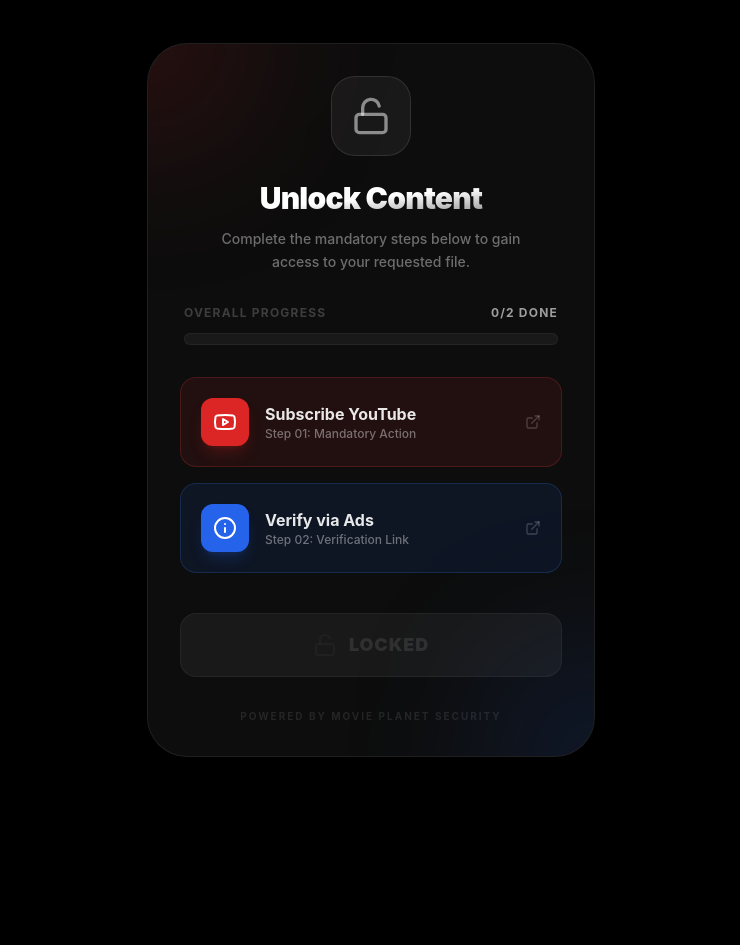
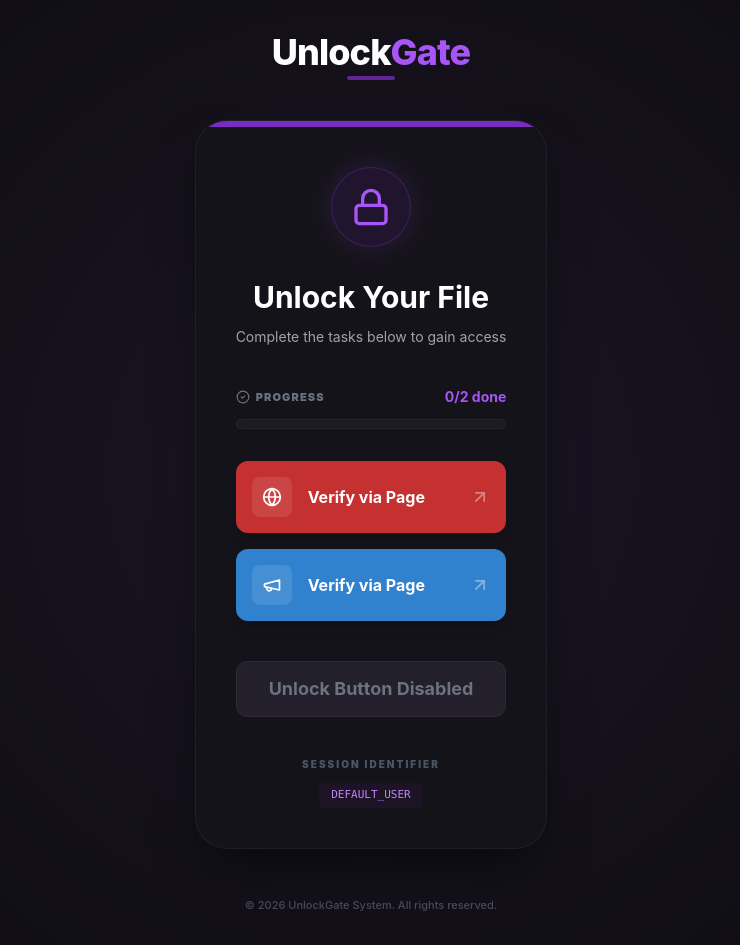
Before and after one commit to Ishangadineth/task_page-movie, a Next.js app: page / in a window 1280 px wide. Shown: the whole page, without its empty margins (269-1009 px from the left). Before the commit the page ends 800 px from the top, so only its background shows below. Built offline with nearby package versions, Linux system fonts and the light colour scheme.

Commit message:
UI: Update landing page to match provided image design and branding (UnlockGate)

```diff
--- a/app/globals.css
+++ b/app/globals.css
@@ -3,23 +3,22 @@
 @tailwind utilities;
 
 :root {
-  --background: #000000;
+  --background: #0d0b10;
   --foreground: #ffffff;
 }
 
 body {
   color: var(--foreground);
-  background: var(--background);
+  background: radial-gradient(circle at center, #1a1625 0%, #0d0b10 100%);
   font-family: 'Inter', -apple-system, BlinkMacSystemFont, 'Segoe UI', Roboto, Oxygen, Ubuntu, Cantarell, 'Open Sans', 'Helvetica Neue', sans-serif;
   overflow-x: hidden;
 }
 
 @layer utilities {
-  .glass-card {
-    background: rgba(18, 18, 18, 0.75);
-    backdrop-filter: blur(12px);
-    -webkit-backdrop-filter: blur(12px);
-    border: 1px solid rgba(255, 255, 255, 0.08);
+  .unlock-card {
+    background: #15131a;
+    border: 1px solid rgba(255, 255, 255, 0.05);
+    box-shadow: 0 25px 50px -12px rgba(0, 0, 0, 0.5);
   }
 }
 
@@ -27,13 +26,12 @@
 ::-webkit-scrollbar {
   width: 6px;
 }
+
 ::-webkit-scrollbar-track {
-  background: #000000;
+  background: #0d0b10;
 }
+
 ::-webkit-scrollbar-thumb {
-  background: #333333;
+  background: #2a2635;
   border-radius: 10px;
 }
-::-webkit-scrollbar-thumb:hover {
-  background: #444444;
-}
--- a/app/layout.js
+++ b/app/layout.js
@@ -1,7 +1,7 @@
 import "./globals.css";
 
 export const metadata = {
-    title: "Sub2Unlock - Complete Tasks to Unlock",
+    title: "UnlockGate - Complete Tasks to Unlock",
     description: "Subscribe to YouTube and verify via ads to unlock your content seamlessly.",
 };
 
--- a/app/page.js
+++ b/app/page.js
@@ -1,23 +1,23 @@
 "use client";
 
-import { useState, useEffect, Suspense } from "react";
+import { useState, Suspense } from "react";
 import { useSearchParams } from "next/navigation";
-import { motion, AnimatePresence } from "framer-motion";
-import { Youtube, ExternalLink, Unlock, CheckCircle, Info } from "lucide-react";
+import { motion } from "framer-motion";
+import { Globe, Megaphone, Lock, ArrowUpRight, CheckCircle2 } from "lucide-react";
 
 function LandingContent() {
     const searchParams = useSearchParams();
-    const id = searchParams.get("id") || "default";
+    const id = searchParams.get("id") || "default_user";
 
     const [tasks, setTasks] = useState({
-        youtube: false,
-        ads: false,
+        task1: false,
+        task2: false,
     });
 
     const [loading, setLoading] = useState(false);
 
-    const isUnlocked = tasks.youtube && tasks.ads;
-    const progressPercent = (Object.values(tasks).filter(Boolean).length / 2) * 100;
+    const isUnlocked = tasks.task1 && tasks.task2;
+    const completedCount = Object.values(tasks).filter(Boolean).length;
 
     const handleTaskClick = (taskKey, url) => {
         window.open(url, "_blank");
@@ -34,139 +34,121 @@
     };
 
     return (
-        <motion.div
-            initial={{ opacity: 0, y: 30 }}
-            animate={{ opacity: 1, y: 0 }}
-            transition={{ duration: 0.6, ease: "easeOut" }}
-            className="w-full max-w-md mx-auto"
-        >
-            <div className="glass-card rounded-[2.5rem] p-8 shadow-2xl relative overflow-hidden backdrop-blur-2xl">
-                {/* Glow Effects */}
-                <div className="absolute -top-24 -left-24 w-48 h-48 bg-red-600/20 rounded-full blur-[80px]" />
-                <div className="absolute -bottom-24 -right-24 w-48 h-48 bg-blue-600/20 rounded-full blur-[80px]" />
-
-                {/* Header */}
-                <div className="text-center mb-8 relative">
-                    <motion.div
-                        initial={{ scale: 0.8 }}
-                        animate={{ scale: 1 }}
-                        className="w-20 h-20 bg-white/5 rounded-3xl mx-auto flex items-center justify-center mb-6 border border-white/10"
-                    >
-                        <Unlock className="w-10 h-10 text-white/50" />
-                    </motion.div>
-                    <h1 className="text-3xl font-black mb-3 tracking-tight bg-gradient-to-br from-white via-white to-white/40 bg-clip-text text-transparent">
-                        Unlock Content
+        <main className="flex flex-col items-center justify-center min-h-screen p-4 text-white">
+            {/* Logo Header */}
+            <div className="mb-10 text-center">
+                <h1 className="text-4xl font-extrabold tracking-tight flex items-center">
+                    <span>Unlock</span>
+                    <span className="text-purple-500">Gate</span>
                 </h1>
-                    <p className="text-white/40 text-sm font-medium leading-relaxed px-4">
-                        Complete the mandatory steps below to gain access to your requested file.
-                    </p>
+                <div className="h-1 w-12 bg-purple-600 mx-auto mt-1 rounded-full opacity-60" />
             </div>
 
+            {/* Main Card */}
+            <motion.div
+                initial={{ opacity: 0, y: 20 }}
+                animate={{ opacity: 1, y: 0 }}
+                className="w-full max-w-[420px] unlock-card rounded-[2rem] overflow-hidden"
+            >
+                {/* Top Purple Border Accent */}
+                <div className="h-1.5 w-full bg-purple-600/80" />
+
+                <div className="p-10 flex flex-col items-center">
+                    {/* Lock Icon Circle */}
+                    <div className="w-20 h-20 bg-purple-900/20 rounded-full flex items-center justify-center mb-8 border border-purple-500/20 shadow-[0_0_30px_rgba(168,85,247,0.15)]">
+                        <Lock className="w-10 h-10 text-purple-500" />
+                    </div>
+
+                    <h2 className="text-3xl font-bold mb-3">Unlock Your File</h2>
+                    <p className="text-gray-400 text-sm mb-10">Complete the tasks below to gain access</p>
+
                     {/* Progress Section */}
-                <div className="mb-8 space-y-3 px-1">
-                    <div className="flex justify-between items-end text-xs font-bold uppercase tracking-widest text-white/20">
-                        <span>Overall Progress</span>
-                        <span className="text-white/60">
-                            {Object.values(tasks).filter(Boolean).length}/2 Done
+                    <div className="w-full mb-8">
+                        <div className="flex justify-between items-center mb-3">
+                            <span className="text-[11px] font-black tracking-widest text-gray-500 uppercase flex items-center gap-1.5">
+                                <CheckCircle2 className="w-3.5 h-3.5" /> PROGRESS
                             </span>
+                            <span className="text-sm font-bold text-purple-500">{completedCount}/2 done</span>
                         </div>
-                    <div className="h-3 bg-white/5 rounded-full overflow-hidden border border-white/5">
+                        <div className="h-2.5 w-full bg-[#1e1a24] rounded-full overflow-hidden border border-white/5">
                             <motion.div
                                 initial={{ width: 0 }}
-                            animate={{ width: `${progressPercent}%` }}
-                            className="h-full bg-gradient-to-r from-blue-500 to-indigo-500 shadow-[0_0_20px_rgba(59,130,246,0.5)]"
+                                animate={{ width: `${(completedCount / 2) * 100}%` }}
+                                className="h-full bg-purple-600 shadow-[0_0_15px_rgba(168,85,247,0.5)]"
                             />
                         </div>
                     </div>
 
-                {/* Task Cards */}
-                <div className="space-y-4 mb-10">
-                    {/* YouTube Task */}
+                    {/* Task Buttons */}
+                    <div className="w-full space-y-4 mb-10">
+                        {/* Task 1 - Red */}
                         <button
-                        onClick={() => handleTaskClick("youtube", "https://youtube.com/@thushlk")}
-                        disabled={tasks.youtube}
-                        className={`w-full group relative flex items-center gap-4 p-5 rounded-2xl transition-all duration-300 border ${tasks.youtube
-                                ? "bg-white/5 border-white/10 opacity-70"
-                                : "bg-red-600/10 hover:bg-red-600/20 border-red-500/20 active:scale-[0.98]"
+                            onClick={() => handleTaskClick("task1", "https://youtube.com/@thushlk")}
+                            disabled={tasks.task1}
+                            className={`w-full group flex items-center justify-between p-4 rounded-xl transition-all duration-300 ${tasks.task1
+                                    ? "bg-green-600/20 border border-green-500/30 opacity-70 cursor-default"
+                                    : "bg-[#c53030] hover:bg-[#b02a2a] shadow-lg active:scale-[0.98]"
                                 }`}
                         >
-                        <div
-                            className={`w-12 h-12 flex items-center justify-center rounded-xl transition-colors ${tasks.youtube ? "bg-green-500/20" : "bg-red-600 shadow-lg shadow-red-600/20"
+                            <div className="flex items-center gap-4">
+                                <div className="w-10 h-10 bg-white/10 rounded-lg flex items-center justify-center">
+                                    <Globe className="w-5 h-5 text-white" />
+                                </div>
+                                <span className="font-bold text-base">Verify via Page</span>
+                            </div>
+                            <ArrowUpRight className="w-5 h-5 opacity-40 group-hover:opacity-100 transition-opacity" />
+                        </button>
+
+                        {/* Task 2 - Blue */}
+                        <button
+                            onClick={() => handleTaskClick("task2", "https://www.google.com")} // Replace with Monetag link
+                            disabled={tasks.task2}
+                            className={`w-full group flex items-center justify-between p-4 rounded-xl transition-all duration-300 ${tasks.task2
+                                    ? "bg-green-600/20 border border-green-500/30 opacity-70 cursor-default"
+                                    : "bg-[#3182ce] hover:bg-[#2b73b6] shadow-lg active:scale-[0.98]"
                                 }`}
                         >
-                            {tasks.youtube ? (
-                                <CheckCircle className="w-6 h-6 text-green-400" />
-                            ) : (
-                                <Youtube className="w-6 h-6 text-white" />
-                            )}
+                            <div className="flex items-center gap-4">
+                                <div className="w-10 h-10 bg-white/10 rounded-lg flex items-center justify-center">
+                                    <Megaphone className="w-5 h-5 text-white" />
                                 </div>
-                        <div className="flex-1 text-left">
-                            <h3 className="font-bold text-base text-white/90">
-                                {tasks.youtube ? "Subscribed!" : "Subscribe YouTube"}
-                            </h3>
-                            <p className="text-white/40 text-xs font-medium">Step 01: Mandatory Action</p>
+                                <span className="font-bold text-base">Verify via Page</span>
                             </div>
-                        {!tasks.youtube && <ExternalLink className="w-4 h-4 text-white/20 group-hover:text-white/40" />}
-                    </button>
-
-                    {/* Ads Task */}
-                    <button
-                        onClick={() => handleTaskClick("ads", "https://www.google.com")} // Replace with Monetag link
-                        disabled={tasks.ads}
-                        className={`w-full group relative flex items-center gap-4 p-5 rounded-2xl transition-all duration-300 border ${tasks.ads
-                                ? "bg-white/5 border-white/10 opacity-70"
-                                : "bg-blue-600/10 hover:bg-blue-600/20 border-blue-500/20 active:scale-[0.98]"
-                            }`}
-                    >
-                        <div
-                            className={`w-12 h-12 flex items-center justify-center rounded-xl transition-colors ${tasks.ads ? "bg-green-500/20" : "bg-blue-600 shadow-lg shadow-blue-600/20"
-                                }`}
-                        >
-                            {tasks.ads ? (
-                                <CheckCircle className="w-6 h-6 text-green-400" />
-                            ) : (
-                                <Info className="w-6 h-6 text-white" />
-                            )}
-                        </div>
-                        <div className="flex-1 text-left">
-                            <h3 className="font-bold text-base text-white/90">
-                                {tasks.ads ? "Verified!" : "Verify via Ads"}
-                            </h3>
-                            <p className="text-white/40 text-xs font-medium">Step 02: Verification Link</p>
-                        </div>
-                        {!tasks.ads && <ExternalLink className="w-4 h-4 text-white/20 group-hover:text-white/40" />}
+                            <ArrowUpRight className="w-5 h-5 opacity-40 group-hover:opacity-100 transition-opacity" />
                         </button>
                     </div>
 
-                {/* Final Unlock Action */}
+                    {/* Unlock Button */}
                     <button
                         onClick={handleUnlock}
                         disabled={!isUnlocked || loading}
-                    className={`w-full h-16 rounded-2xl font-black text-lg tracking-wider flex items-center justify-center gap-3 transition-all duration-500 ${isUnlocked
-                            ? "bg-green-600 hover:bg-green-500 shadow-2xl shadow-green-600/30 text-white cursor-pointer active:scale-95"
-                            : "bg-white/5 text-white/10 cursor-not-allowed border border-white/5"
+                        className={`w-full h-14 rounded-xl font-bold text-lg transition-all duration-500 flex items-center justify-center gap-3 ${isUnlocked
+                                ? "bg-purple-600 hover:bg-purple-500 shadow-[0_0_30px_rgba(168,85,247,0.3)] text-white cursor-pointer active:scale-[0.97]"
+                                : "bg-[#231f2b] text-gray-500 cursor-not-allowed border border-white/5"
                             }`}
                     >
                         {loading ? (
-                        <motion.div
-                            animate={{ rotate: 360 }}
-                            transition={{ repeat: Infinity, duration: 1, ease: "linear" }}
-                            className="w-6 h-6 border-2 border-white/20 border-t-white rounded-full"
-                        />
+                            <div className="w-6 h-6 border-2 border-white/20 border-t-white rounded-full animate-spin" />
                         ) : (
-                        <>
-                            {isUnlocked ? <Unlock className="w-6 h-6" /> : <Unlock className="w-6 h-6 opacity-30" />}
-                            {isUnlocked ? "UNLOCK NOW" : "LOCKED"}
-                        </>
+                            isUnlocked ? "Unlock Now" : "Unlock Button Disabled"
                         )}
                     </button>
 
-                {/* Footer Info */}
-                <p className="mt-8 text-center text-[10px] font-bold text-white/10 uppercase tracking-[0.2em]">
-                    Powered by Movie Planet Security
+                    {/* Session Info */}
+                    <div className="mt-10 text-center uppercase">
+                        <p className="text-[10px] font-black tracking-[0.2em] text-gray-600 mb-2">Session Identifier</p>
+                        <p className="text-[11px] font-mono text-purple-400 bg-purple-900/10 px-3 py-1 rounded inline-block">
+                            {id}
                         </p>
                     </div>
+                </div>
             </motion.div>
+
+            {/* Footer Copyright */}
+            <footer className="mt-12 text-gray-500 text-[11px] font-medium opacity-60">
+                © 2026 UnlockGate System. All rights reserved.
+            </footer>
+        </main>
     );
 }
 
```
Lines whose indentation alone changed are shown as unchanged.
